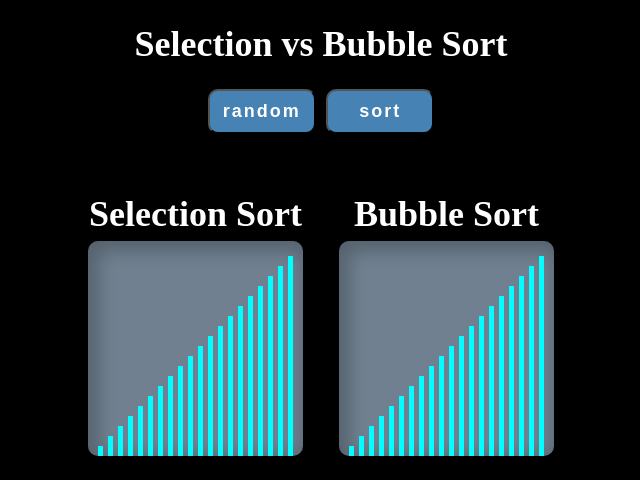
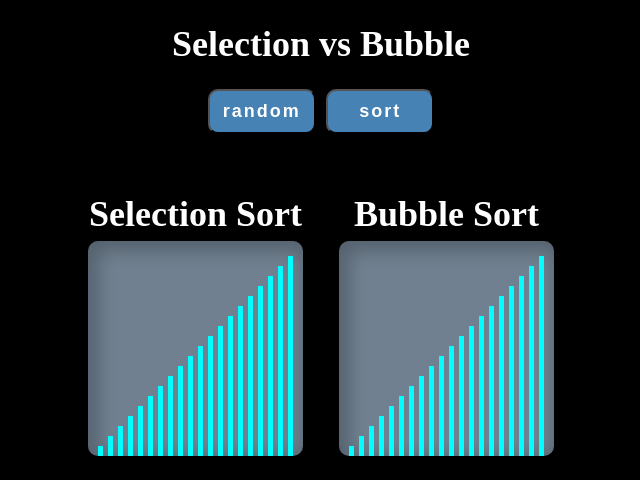
Before and after one commit to wolf-ed/selection-vs-bubble-sort, a plain HTML site: page index.html in a window 1280 px wide. Shown: the top 480 px of the page, without its empty margins (319-959 px from the left). Drawn offline with Linux system fonts and the light colour scheme.

Commit message:
index updated

```diff
--- a/index.html
+++ b/index.html
@@ -15,7 +15,7 @@
 
 <body>
     <div class="btns-box">
-        <h1>Selection vs Bubble Sort</h1>
+        <h1>Selection vs Bubble</h1>
         <button id="randomize">random</button>
         <button id="sort">sort</button>
     </div>
```
